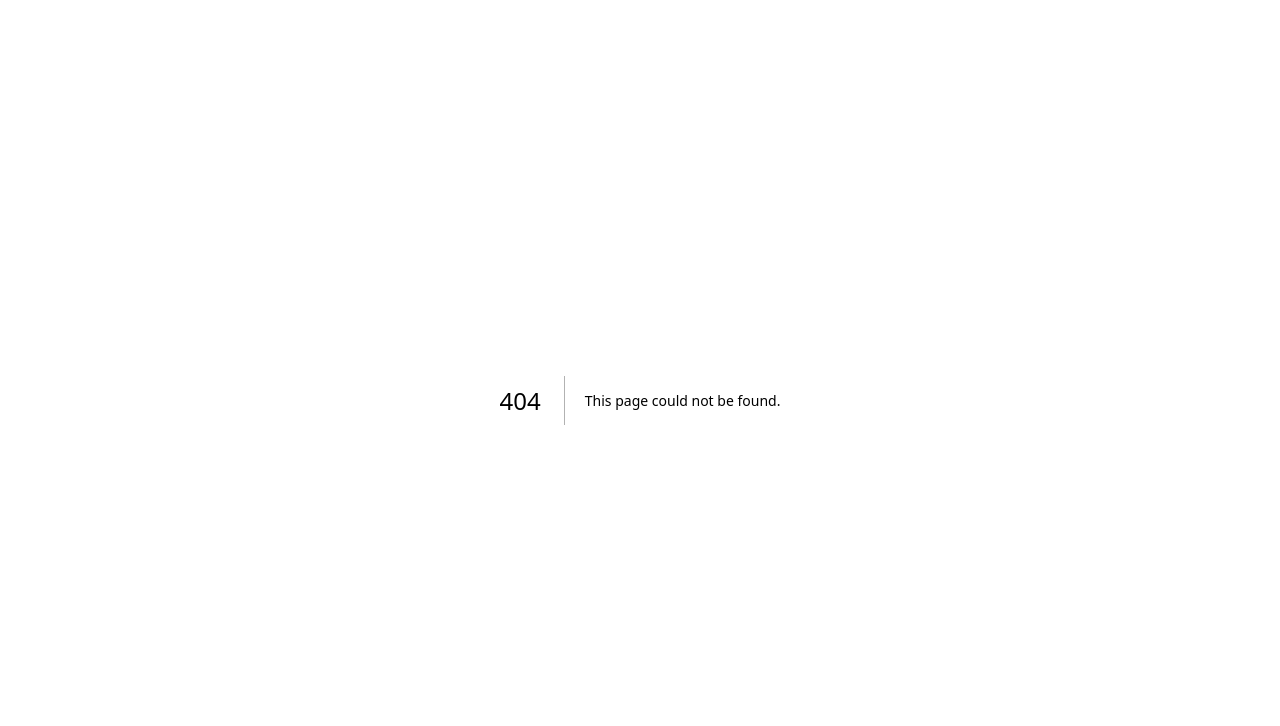
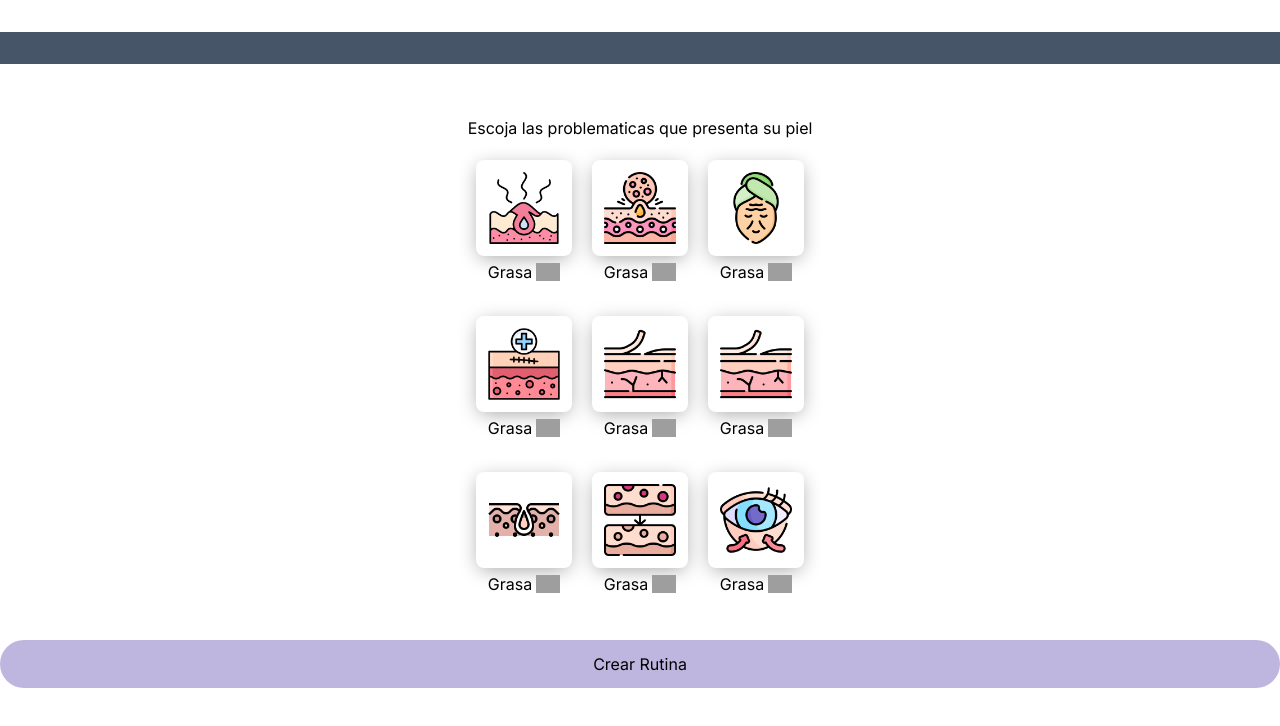
Before and after one commit to RosanneVN/Bubble, a Next.js app: page /problems in a window 1280 px wide. Before the commit this address had no page. Shown: the top 726 px of the page. Built offline with nearby package versions, Linux system fonts and the light colour scheme; grey boxes are pictures that could not be loaded.

Commit message:
add "skin problems" page

```diff
--- /dev/null
+++ b/src/app/problems/page.jsx
@@ -0,0 +1,156 @@
+/* eslint-disable @next/next/no-img-element */
+import Link from "next/link";
+
+export default function Problems() {
+  return (
+    <main className="w-full h-[100vh] flex flex-col">
+      <div className="w-full h-8 bg-slate-600 my-8"></div>
+      <div className="my-5">
+        <p className="text-center">Escoja las problematicas que presenta su piel</p>
+      </div>
+      <section className="flex flex-col gap-7">
+        <div className=" flex flex-row gap-5 justify-center items-center">
+          <div>
+            <div className="h-24 w-24 p-3 bg-[#ffffff] rounded-lg shadow-[0px_4px_20px_-3px_rgba(163,161,163,1)] ">
+              <img src="/icons/acne-inflamado.png" alt="piel normal" />
+            </div>
+            <div className="flex flex-row justify-center items-center gap-1 my-1">
+              <p>Grasa</p>
+              <img
+                width="24"
+                height="24"
+                src="https://img.icons8.com/windows/32/help.png"
+                alt="help"
+              />
+            </div>
+          </div>
+          <div>
+            <div className="h-24 w-24 p-3 bg-[#ffffff] rounded-lg shadow-[0px_4px_20px_-3px_rgba(163,161,163,1)] ">
+              <img src="/icons/acne.png" alt="piel normal" />
+            </div>
+            <div className="flex flex-row justify-center items-center gap-1 my-1">
+              <p>Grasa</p>
+              <img
+                width="24"
+                height="24"
+                src="https://img.icons8.com/windows/32/help.png"
+                alt="help"
+              />
+            </div>
+          </div>
+          <div>
+            <div className="h-24 w-24 p-3 bg-[#ffffff] rounded-lg shadow-[0px_4px_20px_-3px_rgba(163,161,163,1)] ">
+              <img src="/icons/arruga.png" alt="piel normal" />
+            </div>
+            <div className="flex flex-row justify-center items-center gap-1 my-1">
+              <p>Grasa</p>
+              <img
+                width="24"
+                height="24"
+                src="https://img.icons8.com/windows/32/help.png"
+                alt="help"
+              />
+            </div>
+          </div>
+        </div>
+
+        <div className=" flex flex-row gap-5 justify-center items-center">
+          <div>
+            <div className="h-24 w-24 p-3 bg-[#ffffff] rounded-lg shadow-[0px_4px_20px_-3px_rgba(163,161,163,1)] ">
+              <img src="/icons/cicatriz.png" alt="piel normal" />
+            </div>
+            <div className="flex flex-row justify-center items-center gap-1 my-1">
+              <p>Grasa</p>
+              <img
+                width="24"
+                height="24"
+                src="https://img.icons8.com/windows/32/help.png"
+                alt="help"
+              />
+            </div>
+          </div>
+          <div>
+            <div className="h-24 w-24 p-3 bg-[#ffffff] rounded-lg shadow-[0px_4px_20px_-3px_rgba(163,161,163,1)] ">
+              <img src="/icons/deshidratacion.png" alt="piel normal" />
+            </div>
+            <div className="flex flex-row justify-center items-center gap-1 my-1">
+              <p>Grasa</p>
+              <img
+                width="24"
+                height="24"
+                src="https://img.icons8.com/windows/32/help.png"
+                alt="help"
+              />
+            </div>
+          </div>
+          <div>
+            <div className="h-24 w-24 p-3 bg-[#ffffff] rounded-lg shadow-[0px_4px_20px_-3px_rgba(163,161,163,1)] ">
+              <img src="/icons/deshidratacion.png" alt="piel normal" />
+            </div>
+            <div className="flex flex-row justify-center items-center gap-1 my-1">
+              <p>Grasa</p>
+              <img
+                width="24"
+                height="24"
+                src="https://img.icons8.com/windows/32/help.png"
+                alt="help"
+              />
+            </div>
+          </div>
+        </div>
+        <div className=" flex flex-row gap-5 justify-center items-center">
+          <div>
+            <div className="h-24 w-24 p-3 bg-[#ffffff] rounded-lg shadow-[0px_4px_20px_-3px_rgba(163,161,163,1)] ">
+              <img src="/icons/puntos-negros.png" alt="piel normal" />
+            </div>
+            <div className="flex flex-row justify-center items-center gap-1 my-1">
+              <p>Grasa</p>
+              <img
+                width="24"
+                height="24"
+                src="https://img.icons8.com/windows/32/help.png"
+                alt="help"
+              />
+            </div>
+          </div>
+          <div>
+            <div className="h-24 w-24 p-3 bg-[#ffffff] rounded-lg shadow-[0px_4px_20px_-3px_rgba(163,161,163,1)] ">
+              <img src="/icons/hiperpigmentacion.png" alt="piel normal" />
+            </div>
+            <div className="flex flex-row justify-center items-center gap-1 my-1">
+              <p>Grasa</p>
+              <img
+                width="24"
+                height="24"
+                src="https://img.icons8.com/windows/32/help.png"
+                alt="help"
+              />
+            </div>
+          </div>
+          <div>
+            <div className="h-24 w-24 p-3 bg-[#ffffff] rounded-lg shadow-[0px_4px_20px_-3px_rgba(163,161,163,1)] ">
+              <img src="/icons/ojeras.png" alt="piel normal" />
+            </div>
+            <div className="flex flex-row justify-center items-center gap-1 my-1">
+              <p>Grasa</p>
+              <img
+                width="24"
+                height="24"
+                src="https://img.icons8.com/windows/32/help.png"
+                alt="help"
+              />
+            </div>
+          </div>
+        </div>
+      </section>
+      <div className="flex flex-row justify-center items-center my-10">
+        <Link
+          href="/routine"
+          className="bg-[#beb6de] hover:bg-[#362966] w-full rounded-full py-3  text-center"
+        >
+          Crear Rutina
+        </Link>
+      </div>
+    </main>
+  );
+}
```
